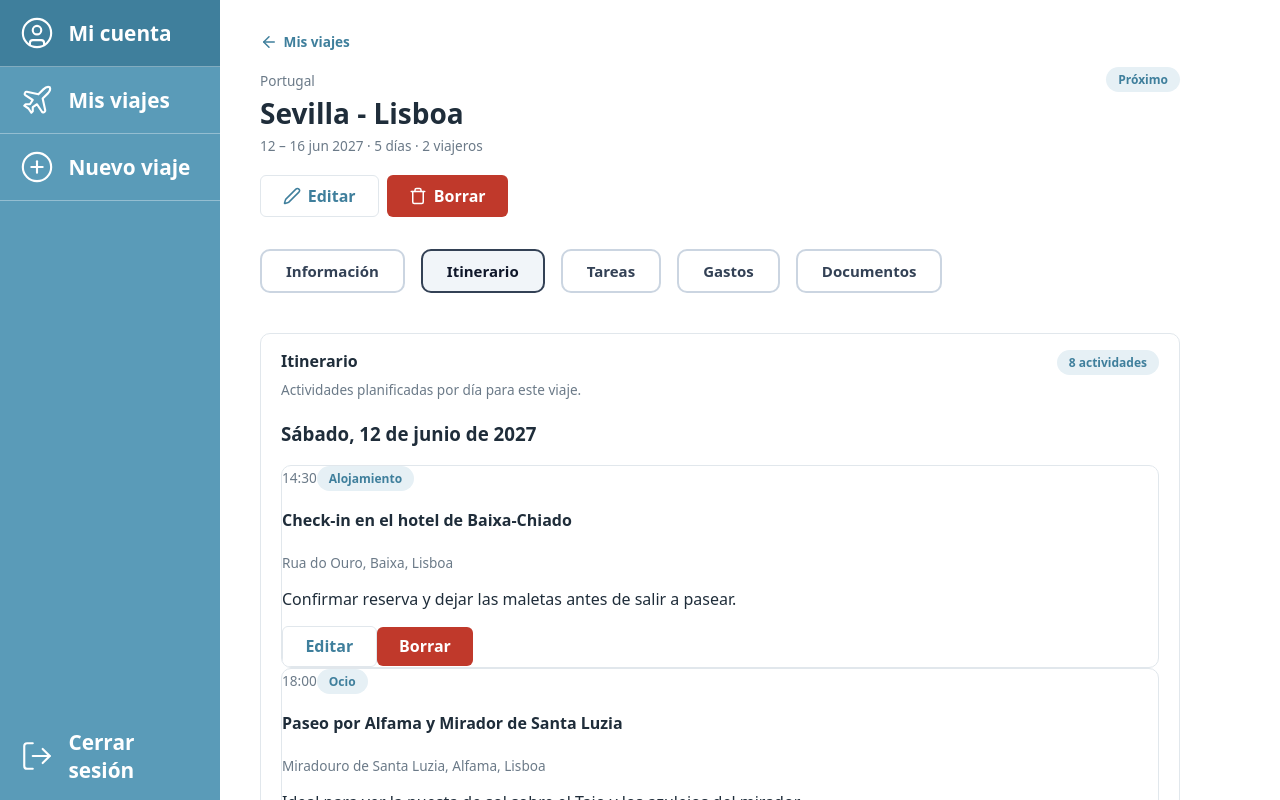
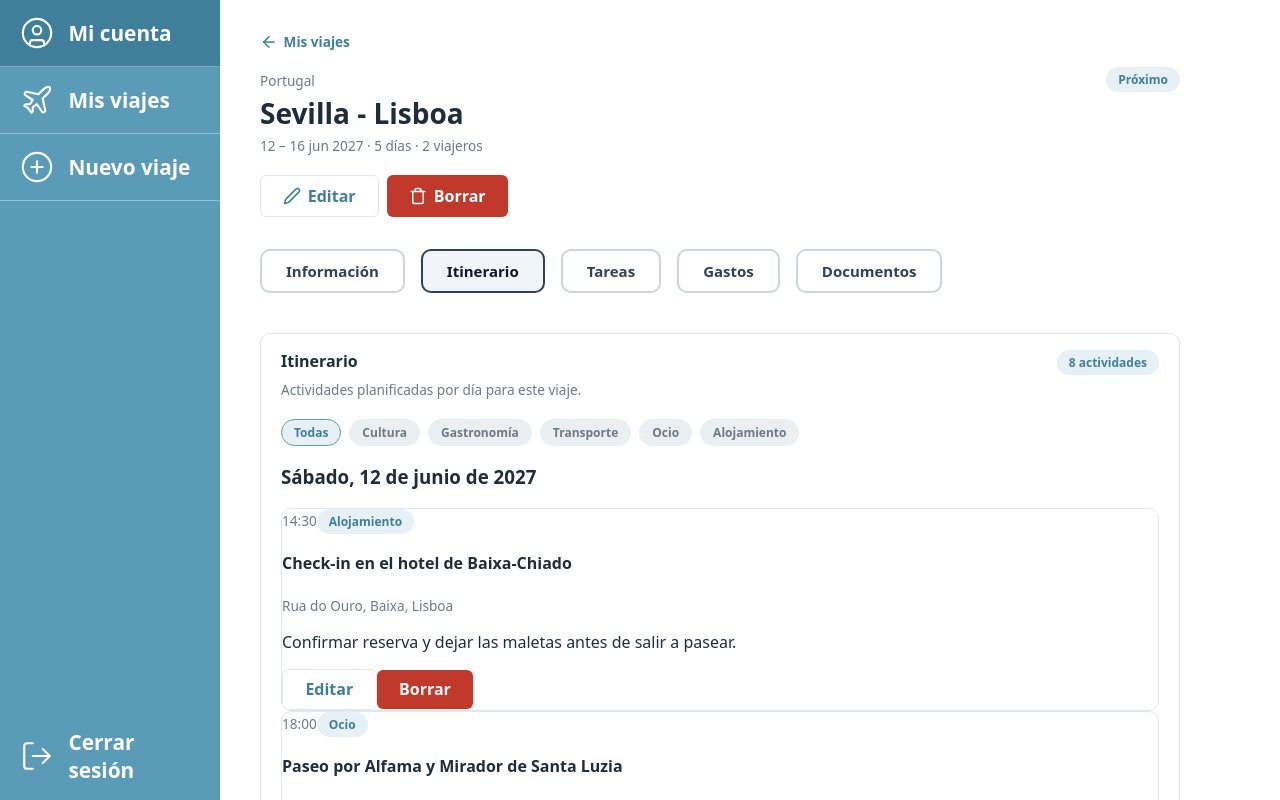
Before and after one commit to julgargil/travel-planner-, an Angular app in the folder frontend/: page /viajes/1/itinerario in a window 1280 px wide. Shown: the top 800 px of the page. Built offline with nearby package versions, Linux system fonts and the light colour scheme.

Commit message:
feat(actividades): barra visual de filtros por categoría (#9)

```diff
--- a/frontend/src/app/features/actividades/actividades.html
+++ b/frontend/src/app/features/actividades/actividades.html
@@ -9,6 +9,8 @@
       {{ totalActividades }} {{ totalActividades === 1 ? 'actividad' : 'actividades' }}
     </span>
   </header>
+
+  <app-filtros-actividad />
 
   @if (diasItinerario.length === 0) {
     <p class="apagado">Todavía no hay actividades planificadas para este viaje.</p>
--- a/frontend/src/app/features/actividades/actividades.ts
+++ b/frontend/src/app/features/actividades/actividades.ts
@@ -1,4 +1,5 @@
 import { Component } from '@angular/core';
+import { FiltrosActividad } from './components/filtros-actividad/filtros-actividad';
 import { TarjetaActividad } from './components/tarjeta-actividad/tarjeta-actividad';
 import { Actividad } from './data/actividad.model';
 import { ACTIVIDADES_EJEMPLO } from './data/datos-ejemplo';
@@ -11,7 +12,7 @@ interface DiaItinerario {
 
 @Component({
   selector: 'app-actividades',
-  imports: [TarjetaActividad],
+  imports: [FiltrosActividad, TarjetaActividad],
   templateUrl: './actividades.html',
   styleUrl: './actividades.css',
 })
--- /dev/null
+++ b/frontend/src/app/features/actividades/components/filtros-actividad/filtros-actividad.css
@@ -0,0 +1,25 @@
+:host {
+  display: block;
+}
+
+.filtros {
+  display: flex;
+  flex-wrap: wrap;
+  align-items: center;
+  gap: 0.5rem;
+  margin: 1rem 0;
+}
+
+.filtro-boton {
+  font-family: inherit;
+  border: 1px solid transparent;
+  cursor: pointer;
+}
+
+.filtro-boton:hover {
+  border-color: var(--color-principal);
+}
+
+.filtro-activo {
+  border-color: var(--color-principal);
+}
--- /dev/null
+++ b/frontend/src/app/features/actividades/components/filtros-actividad/filtros-actividad.html
@@ -0,0 +1,11 @@
+<div class="filtros" role="group" aria-label="Filtrar actividades por categoría">
+  <button type="button" class="pastilla filtro-boton filtro-activo" aria-pressed="true">
+    Todas
+  </button>
+
+  @for (categoria of categorias; track categoria) {
+    <button type="button" class="pastilla pastilla-gris filtro-boton" aria-pressed="false">
+      {{ categoria }}
+    </button>
+  }
+</div>
--- /dev/null
+++ b/frontend/src/app/features/actividades/components/filtros-actividad/filtros-actividad.ts
@@ -0,0 +1,19 @@
+import { Component } from '@angular/core';
+import { CategoriaActividad } from '../../data/actividad.model';
+
+@Component({
+  selector: 'app-filtros-actividad',
+  imports: [],
+  templateUrl: './filtros-actividad.html',
+  styleUrl: './filtros-actividad.css',
+})
+export class FiltrosActividad {
+  // Fase 1: filtros puramente visuales; en la siguiente fase emitirán la categoría seleccionada.
+  protected readonly categorias: readonly CategoriaActividad[] = [
+    'Cultura',
+    'Gastronomía',
+    'Transporte',
+    'Ocio',
+    'Alojamiento',
+  ];
+}
```
Also changed, not shown: 2 other files (tests, documents, lock files or other folders).
